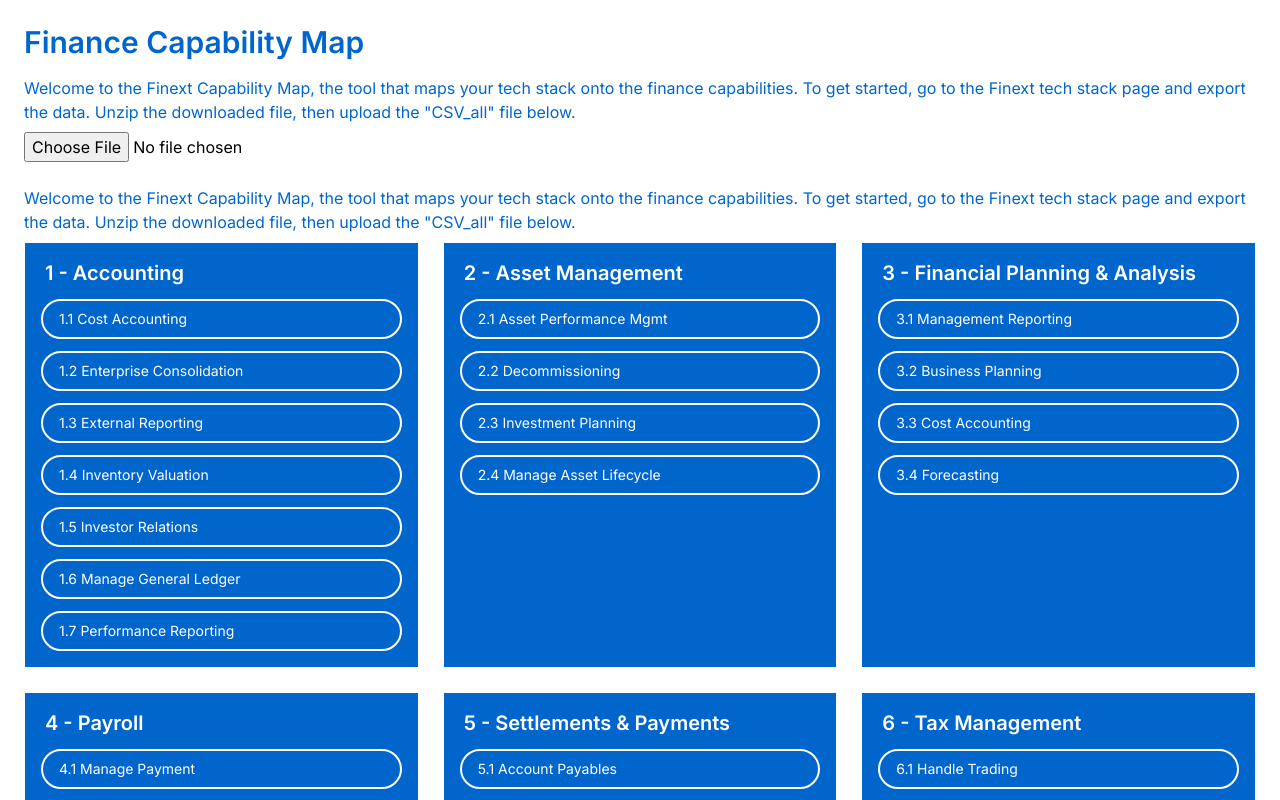
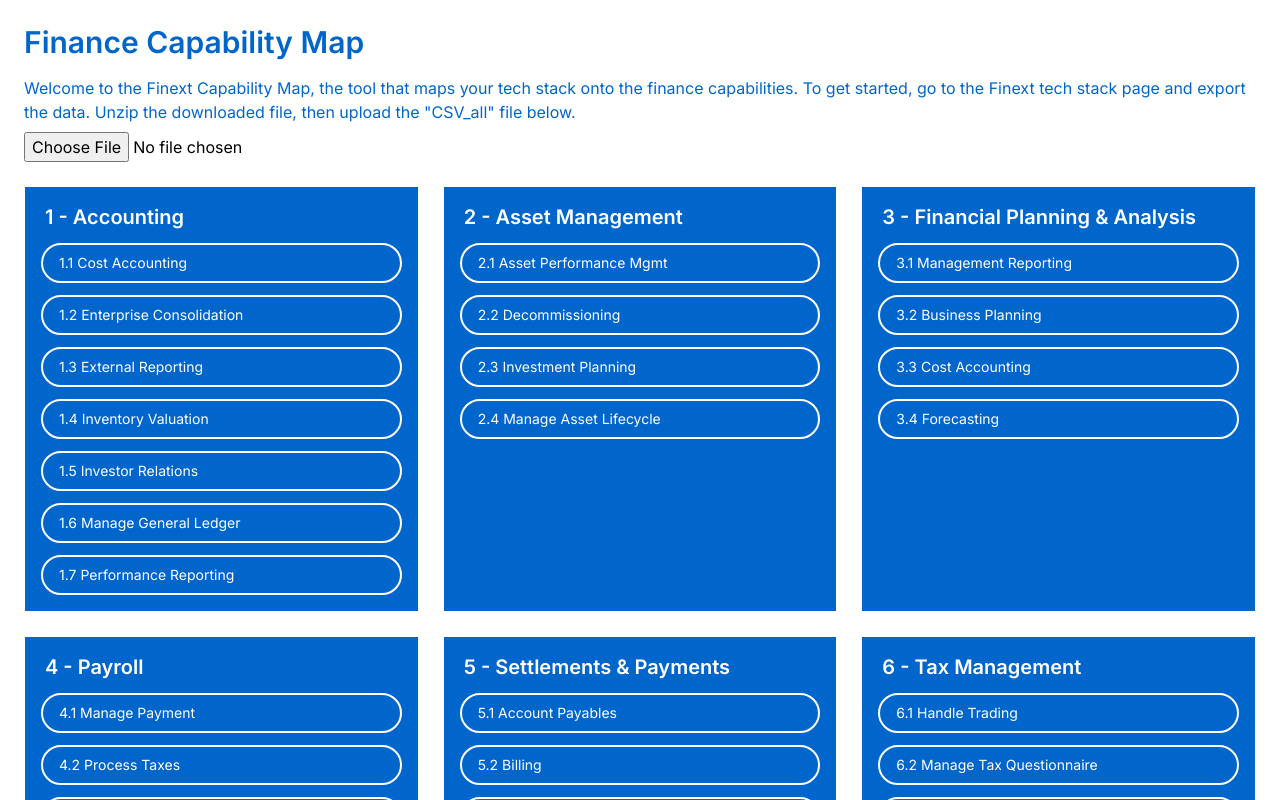
Before and after one commit to Pluuf/Finext, a React (Create React App) app: page / in a window 1280 px wide. Shown: the top 800 px of the page. Built offline with nearby package versions, Linux system fonts and the light colour scheme.

Commit message:
Update App.jsx

```diff
--- a/src/App.jsx
+++ b/src/App.jsx
@@ -133,7 +133,6 @@ const getPillStyle = (capability) => {
       <h1 className="text-3xl font-bold mb-4">Finance Capability Map</h1>
           <h2 className="mb-2">Welcome to the Finext Capability Map, the tool that maps your tech stack onto the finance capabilities. To get started, go to the Finext tech stack page and export the data. Unzip the downloaded file, then upload the "CSV_all" file below.</h2>
       <input type="file" accept=".csv" onChange={handleFileUpload} className="mb-6 text-black" />
-           <h2 className="mb-2">Welcome to the Finext Capability Map, the tool that maps your tech stack onto the finance capabilities. To get started, go to the Finext tech stack page and export the data. Unzip the downloaded file, then upload the "CSV_all" file below.</h2>
      <div className="grid grid-cols-3 gap-6">
         {capabilityMap.map((category) => (
           <div key={category.category} className="bg-[#0066CC] p-4 space-y-3 border border-white">
```
